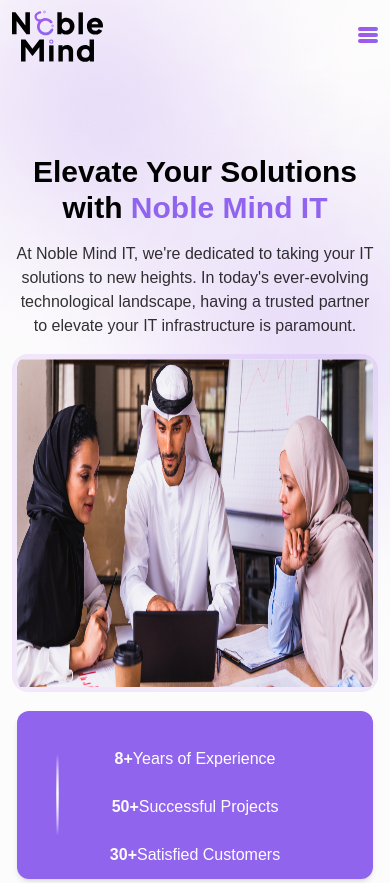
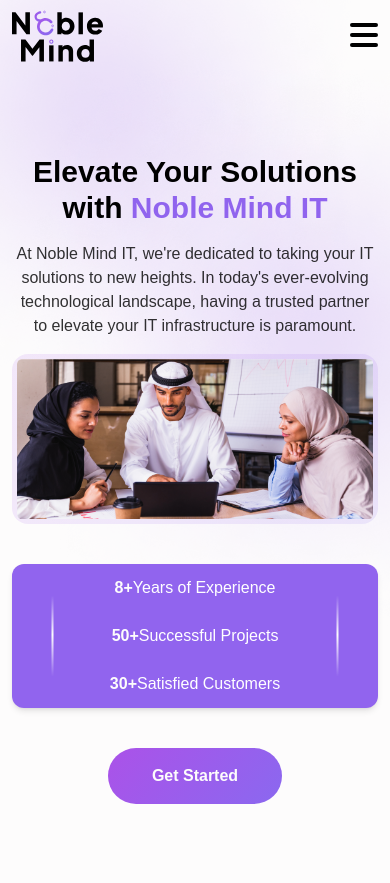
Before and after one commit to vikas-jakhar/Noble-Mind, a website: page index.html in a window 390 px wide. Shown: the top 883 px of the page. Drawn offline with nearby package versions, Linux system fonts and the light colour scheme; a small style sheet from the web is missing.

Commit message:
container size update

```diff
--- a/index.html
+++ b/index.html
@@ -13,7 +13,7 @@
 
 <body>
     <!-- header -->
-    <header class="w-full py-2 bg-[#FDFCFC]" id="header1">
+    <header class="w-full py-2 bg-[#FDFCFC] navbar z-10" id="header1">
         <div class="container mx-auto px-3 relative z-10">
             <nav class="flex justify-between items-center">
                 <a href="#header1">
@@ -37,13 +37,13 @@
                 <button
                     class="font-bold text-base text-[#FDFCFC] w-[169px] h-14 rounded-[61px] cursor-pointer bg-[linear-gradient(130.88deg,_#A854E9_9.14%,_#4F91FC_283.16%)] hover:scale-105 duration-300 ease-linear hover:shadow-lg hidden sm:block">Contact
                     Us</button>
-                <div class="flex flex-col justify-between w-5 h-4 md:w-7 md:h-6 lg:hidden menu-icon z-30 relative">
+                <div class="flex flex-col justify-between w-7 h-6 lg:hidden menu-icon z-30 relative">
                     <span
-                        class="flex bg-[linear-gradient(130.88deg,_#A854E9_9.14%,_#4F91FC_283.16%)] w-full h-1 rounded-sm md:  absolute top-0 line1 duration-300 ease-linear"></span>
+                        class="flex bg-black w-full h-1 rounded-sm md:  absolute top-0 line1 duration-300 ease-linear"></span>
                     <span
-                        class="flex bg-[linear-gradient(130.88deg,_#A854E9_9.14%,_#4F91FC_283.16%)] w-full h-1 rounded-sm md: absolute top-1/2 -translate-y-1/2 line-center duration-300 ease-linear"></span>
+                        class="flex bg-black w-full h-1 rounded-sm md: absolute top-1/2 -translate-y-1/2 line-center duration-300 ease-linear"></span>
                     <span
-                        class="flex bg-[linear-gradient(130.88deg,_#A854E9_9.14%,_#4F91FC_283.16%)] w-full h-1 rounded-sm md: absolute bottom-0 line3 duration-300 ease-linear"></span>
+                        class="flex bg-black w-full h-1 rounded-sm md: absolute bottom-0 line3 duration-300 ease-linear"></span>
                 </div>
             </nav>
         </div>
@@ -70,9 +70,9 @@
                             class="absolute top-0 left-0 hidden md:flex">
                         <div class="w-full h-full md:overflow-hidden rounded-2xl relative z-[1]">
                             <img src="./src/assets/image/png/group-img-sec1.png" alt="group-img-sec1"
-                                class="w-full h-full duration-300 ease-linear hover:scale-105">
+                                class="w-full duration-300 ease-linear hover:scale-105">
                             <div
-                                class="md:absolute relative z-[1] top-6 md:top-auto w-full max-w-[997px] md:min-h-16 lg:h-28 flex justify-center items-center bg-[#9164EE] md:bg-transparent backdrop-blur-xl shadow-md md:w-11/12 xl:w-full left-1/2 -translate-x-1/2 md:bottom-4 lg:bottom-[52px] rounded-xl">
+                                class="md:absolute relative z-[1] top-6 md:top-auto w-full max-w-[997px] md:min-h-16 lg:h-28 hidden md:flex justify-center items-center bg-[#9164EE] md:bg-transparent backdrop-blur-xl shadow-md md:w-11/12 xl:w-full left-1/2 -translate-x-1/2 md:bottom-4 lg:bottom-[52px] rounded-xl">
                                 <div class="flex flex-row flex-wrap -mx-3 py-3 w-full relative">
                                     <div class="md:w-4/12 w-full mt-6 md:mt-0 px-3 flex justify-center items-center">
                                         <div class="flex items-center max-w-[206px]">
@@ -109,7 +109,37 @@
                             class="absolute bottom-0 right-0 hidden md:flex">
                     </div>
                 </div>
-                <div class="flex justify-center mt-56 md:mt-4">
+                <div
+                    class="md:absolute md:hidden relative z-[1] top-6 md:top-auto w-full max-w-[997px] md:min-h-16 lg:h-28 flex justify-center items-center bg-[#9164EE] md:bg-transparent backdrop-blur-xl shadow-md md:w-11/12 xl:w-full left-1/2 -translate-x-1/2 md:bottom-4 lg:bottom-[52px] rounded-xl">
+                    <div class="flex flex-row flex-wrap -mx-3 py-3 w-full relative">
+                        <div class="md:w-4/12 w-full md:mt-0 px-3 flex justify-center items-center">
+                            <div class="flex items-center max-w-[206px]">
+                                <span class="text-[#FDFCFC] md:text-4xl lg:text-5xl xl:text-6xl font-bold">8+</span>
+                                <p class="text-white font-normal md:text-base lg:text-lg">Years of
+                                    Experience</p>
+                            </div>
+                        </div>
+                        <div class="md:w-4/12 w-full mt-6 md:mt-0 px-3 flex justify-center items-center">
+                            <div class="flex items-center max-w-[206px]">
+                                <span class="text-[#FDFCFC] md:text-4xl lg:text-5xl xl:text-6xl font-bold">50+</span>
+                                <p class="text-white font-normal md:text-base lg:text-lg">Successful
+                                    Projects</p>
+                            </div>
+                        </div>
+                        <div class="md:w-4/12 w-full mt-6 md:mt-0 px-3 flex justify-center items-center">
+                            <div class="flex items-center max-w-[206px]">
+                                <span class="text-[#FDFCFC] md:text-4xl lg:text-5xl xl:text-6xl font-bold">30+</span>
+                                <p class="text-white font-normal md:text-base lg:text-lg">Satisfied
+                                    Customers</p>
+                            </div>
+                        </div>
+                        <span
+                            class="flex absolute top-1/2 -translate-y-1/2 md:left-[27.2%] left-0 lg:left-[29.4%] h-[2px] w-[81px] rotate-90 bg-[linear-gradient(270deg,_rgba(253,_252,_252,_0)_0%,_#FDFCFC_51.55%,_rgba(253,_252,_252,_0)_100%)]"></span>
+                        <span
+                            class="flex absolute top-1/2 -translate-y-1/2 md:right-[27%] right-0 lg:right-[29.4%] h-[2px] w-[81px] rotate-90 bg-[linear-gradient(270deg,_rgba(253,_252,_252,_0)_0%,_#FDFCFC_51.55%,_rgba(253,_252,_252,_0)_100%)]"></span>
+                    </div>
+                </div>
+                <div class="flex justify-center mt-16 md:mt-4">
                     <button
                         class="text-[#FDFCFC] font-bold text-base w-[174px] h-14 bg-[linear-gradient(130.88deg,_#A854E9_9.14%,_#4F91FC_283.16%)] rounded-[61px] duration-300 ease-linear hover:shadow-lg hover:text-[#9164EE] hover:bg-none hover:bg-lime-300">Get
                         Started</button>
@@ -814,7 +844,7 @@
     <footer class="bg-black pt-10 pb-1" id="footer1">
         <div class="container mx-auto px-3 relative z-[2] pt-10">
             <div class="flex flex-wrap flex-row -mx-3">
-                <div class="lg:w-4/12 md:w-full mt-6 px-3">
+                <div class="lg:w-5/12 md:w-full mt-6 px-3">
                     <a href="./index.html" class="flex">
                         <img src="./src/assets/image/png/footer-logo.png" alt="footer-logo">
                     </a>
--- a/src/input.css
+++ b/src/input.css
@@ -13,3 +13,7 @@
 ::-webkit-scrollbar{
     display: none;
 }
+
+.container{
+    max-width: 1140px;
+}
--- a/src/js/app.js
+++ b/src/js/app.js
@@ -5,6 +5,7 @@
 let line1 = document.querySelector(".line1");
 let line2 = document.querySelector(".line-center");
 let line3 = document.querySelector(".line3");
+var navbar = document.querySelector(".navbar");
 
 menuicon.addEventListener("click", function () {
     menulist.classList.toggle("right-0");
@@ -15,6 +16,7 @@
     line3.classList.toggle("top-0");
     line3.classList.toggle("bottom-0");
     menuicon.classList.toggle("top-3");
+    navbar.classList.toggle("fixed")
 });
 
 
```
Also changed, not shown: src/output.css.
